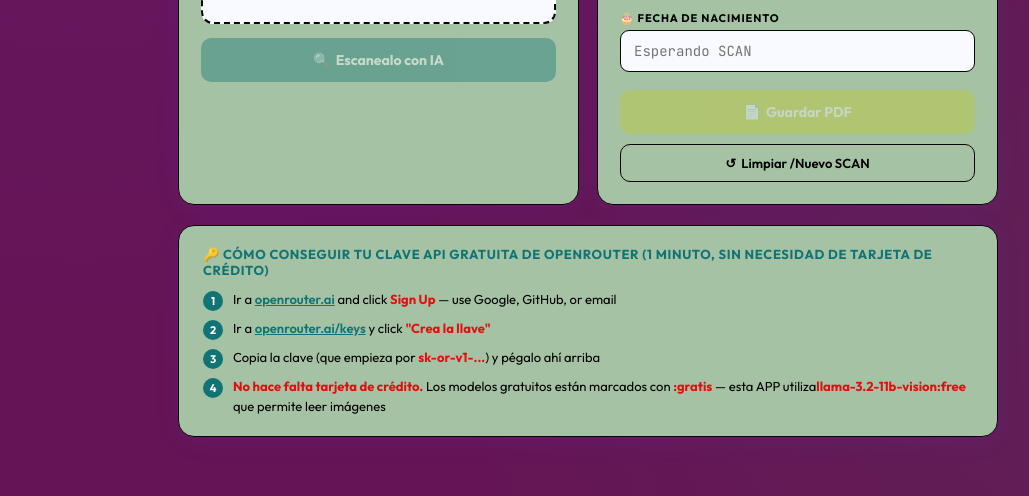
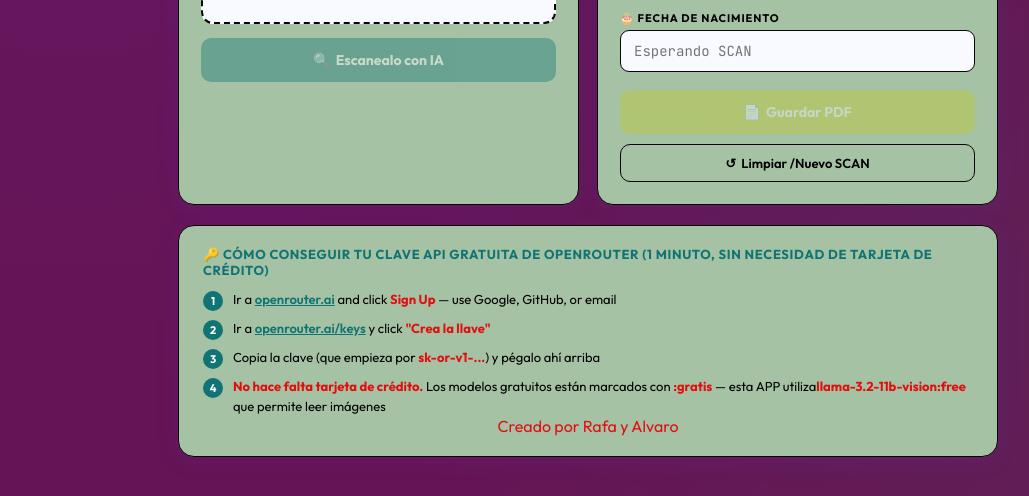
Before and after one commit to Elkoala/DNI-SCAN, a plain HTML site: page index.html in a window 1280 px wide. Shown: the part 508-1004 px from the top of the page, without its empty margins (52-1081 px from the left). Drawn offline with nearby package versions, Linux system fonts and the light colour scheme.

Commit message:
Update index.html

```diff
--- a/index.html
+++ b/index.html
@@ -273,6 +273,7 @@ header p { color: var(--muted); margin-top: 6px; font-size: 14px; }
     <li><span class="n">3</span><span>Copia la clave (que empieza por <strong>sk-or-v1-...</strong>) y pégalo ahí arriba</span></li>
     <li><span class="n">4</span><span><strong>No hace falta tarjeta de crédito.</strong> Los modelos gratuitos están marcados con <strong>:gratis</strong> — esta APP utiliza<strong>llama-3.2-11b-vision:free</strong> que permite leer imágenes</span></li>
   </ul>
+  <center><p>Creado por Rafa y Alvaro</p></center>
 </div>
 
 <script>
```
